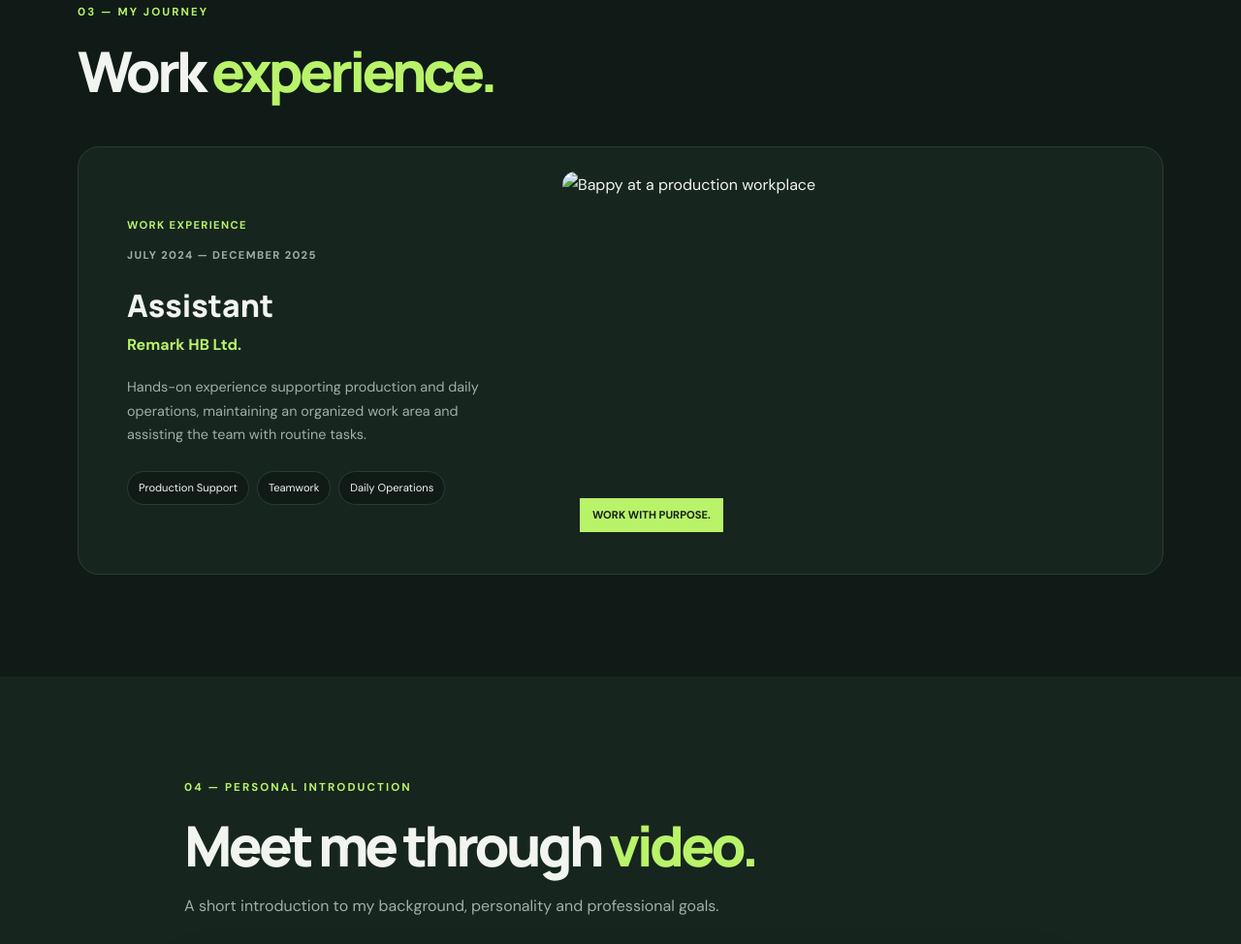
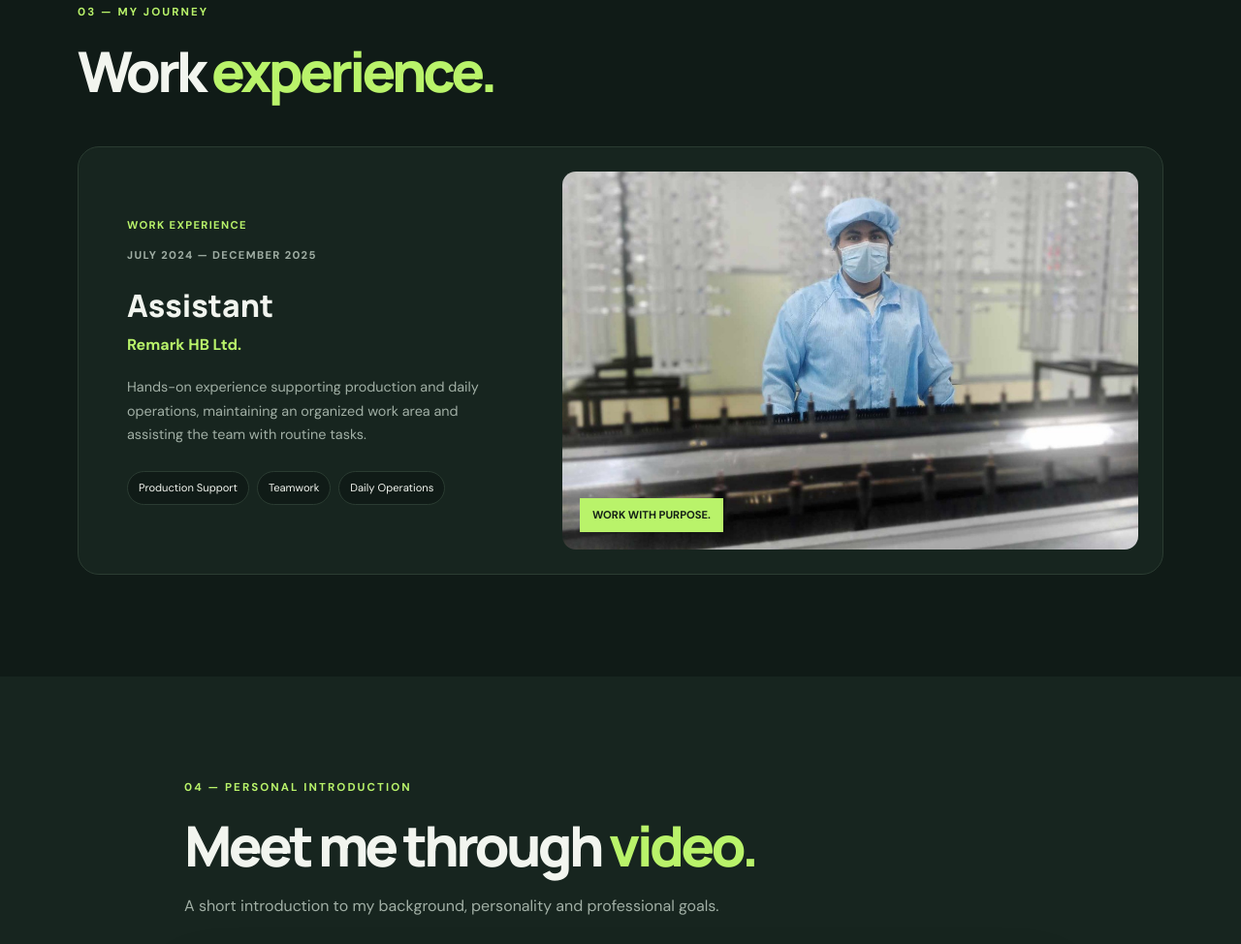
Before and after one commit to mdfazlulkarimbappy9-cyber/protfolio, a plain HTML site: page index.html in a window 1280 px wide. Shown: the part 2686-3660 px from the top of the page at 97% size. Drawn offline with Linux system fonts and the light colour scheme.

Commit message:
Update index.html

```diff
--- a/index.html
+++ b/index.html
@@ -92,7 +92,7 @@
           <p>Hands-on experience supporting production and daily operations, maintaining an organized work area and assisting the team with routine tasks.</p>
           <div class="experience-tags"><span>Production Support</span><span>Teamwork</span><span>Daily Operations</span></div>
         </div>
-        <div class="experience-image"><img src="assets/work-experience.jpg" alt="Bappy at a production workplace"><span class="image-overlay">WORK WITH PURPOSE.</span></div>
+        <div class="experience-image"><img src="work-experience.jpg" alt="Bappy at a production workplace"><span class="image-overlay">WORK WITH PURPOSE.</span></div>
       </div>
     </section>
     <section class="section video-section" id="video-cv"><div class="container"><div class="video-content">
```
